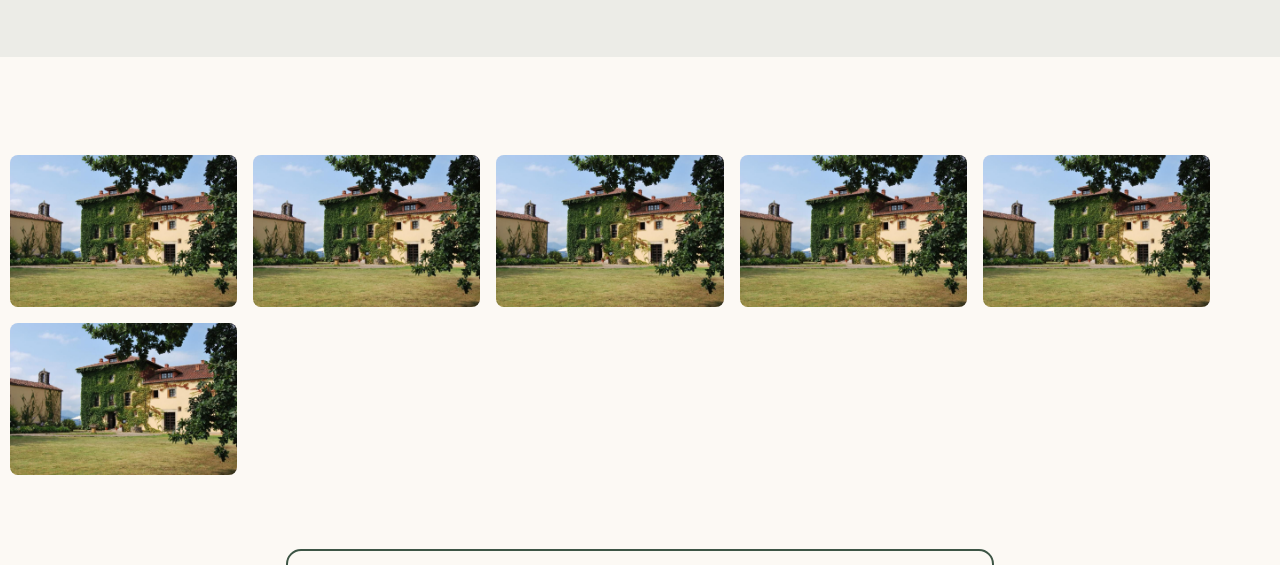
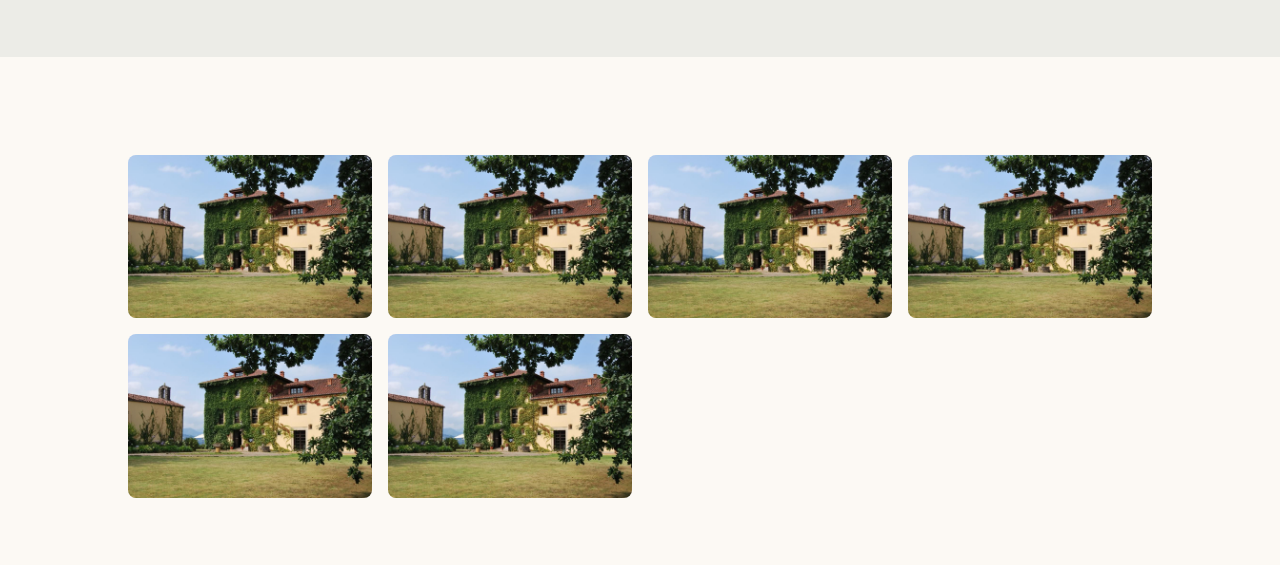
Before and after one commit to raul5beltran/ProyectoBodas, a plain HTML site: page index.html in a window 1280 px wide. Shown: the part 3040-3605 px from the top of the page. Drawn offline with nearby package versions, Linux system fonts and the light colour scheme; a web font is replaced by a local one.

Commit message:
Add files via upload

```diff
--- a/css/main.css
+++ b/css/main.css
@@ -303,13 +303,13 @@ a {
     flex-direction: column;
     justify-content: space-around;
     padding: 10px;
+    align-items: center;
 }
 
 .m-gallerySection__layout{
     display: grid;
     grid-template-columns: repeat(auto-fill, minmax(200px, 1fr));
     gap: 16px;
-    max-width: 1200px;
     margin-top: 24px;
 }
 
```
